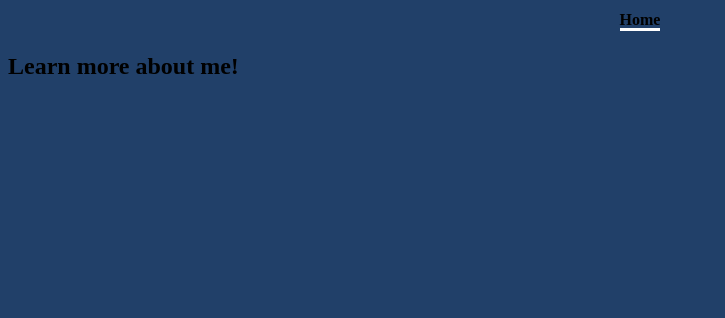
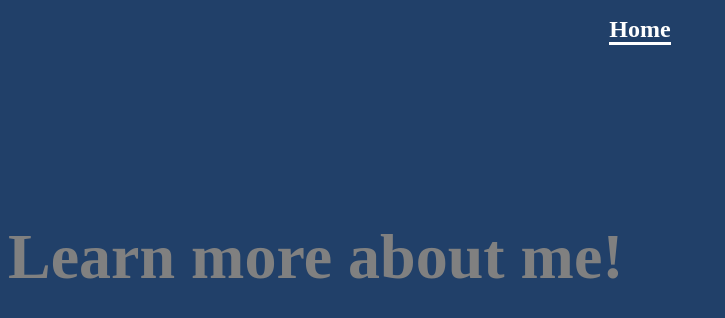
Before and after one commit to OU4583/OU4583.github.iow, a plain HTML site: page me.html in a window 1280 px wide. Shown: the whole page, without its empty margins (0-725 px from the left). Drawn offline with Linux system fonts and the light colour scheme.

Commit message:
Update m.css

```diff
--- a/m.css
+++ b/m.css
@@ -1,9 +1,15 @@
 body{
     background-color: rgb(33, 64, 105);}
 h1{
-    font-size:1em;
+    font-size:1.5em;
     text-align:center;
 
+
+}
+h2{
+    padding-top:60px;
+    font-size:4em;
+    color:grey;
 
 }
 a {
@@ -14,9 +20,7 @@ a {
      border-bottom-style: solid;
 
  }
- a:link {
-     color: black;
- }
+
  a:visited {
      color:white;
  }
```
